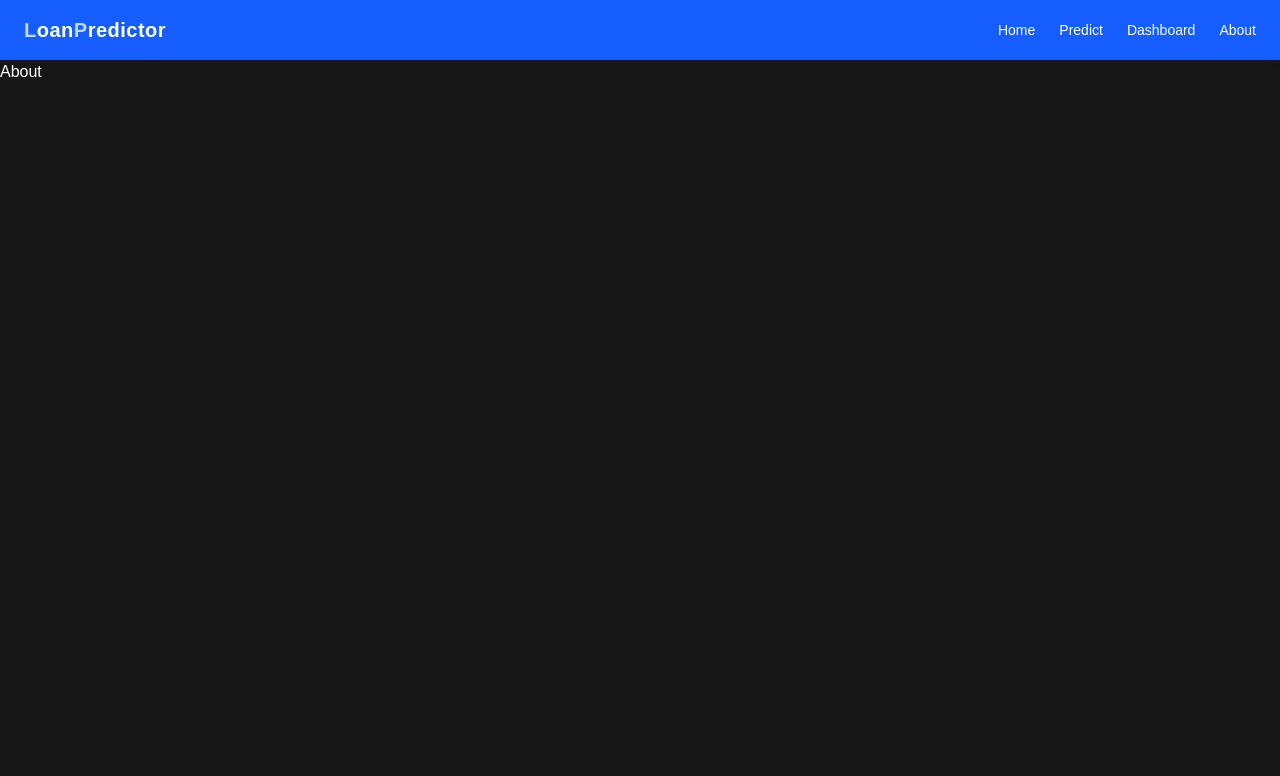
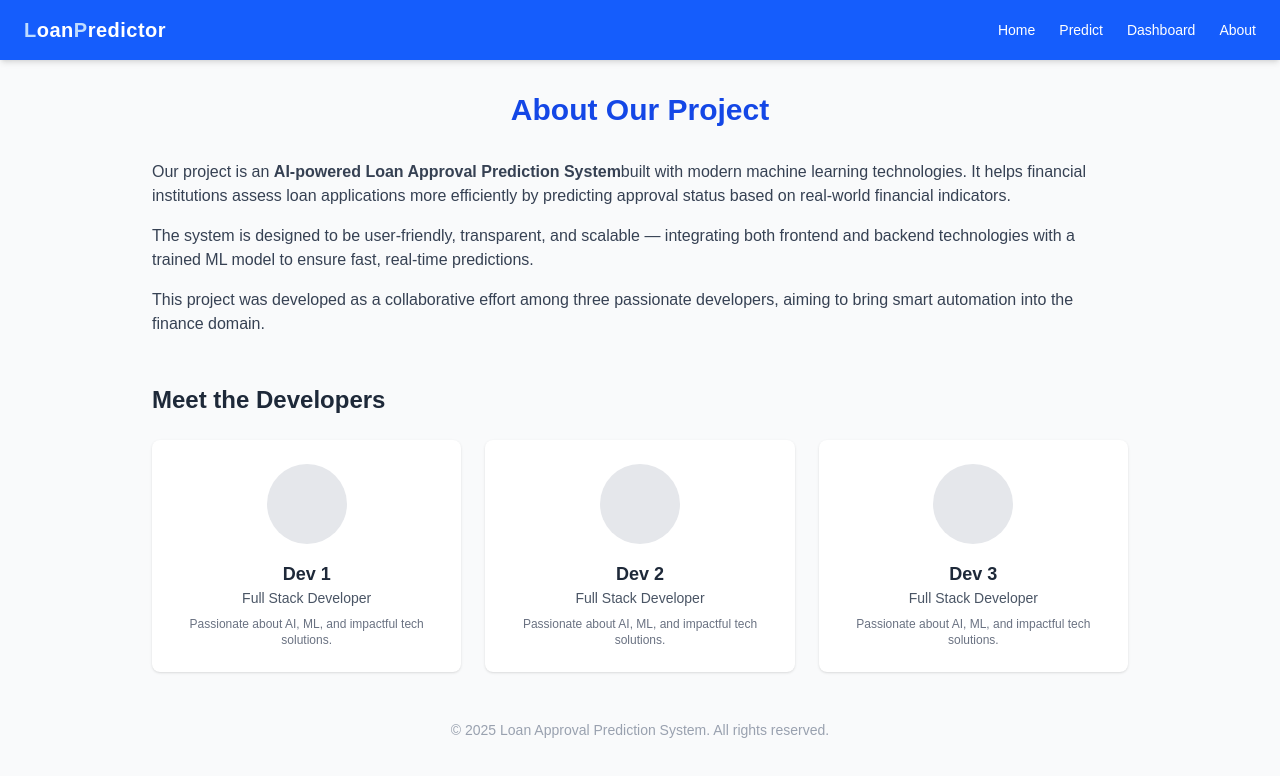
Before and after one commit to prakashwaddar628/loan_approval, a Next.js app in the folder frontend/: page /about in a window 1280 px wide. Shown: the top 776 px of the page. Built offline with nearby package versions, Linux system fonts and the light colour scheme.

Commit message:
about page and predict page connected to the backend

```diff
--- a/frontend/src/app/about/page.tsx
+++ b/frontend/src/app/about/page.tsx
@@ -1,10 +1,65 @@
-import Navbar from "@/components/Navbar"
+"use client";
+
+import Navbar from "@/components/Navbar";
 
 export default function About() {
   return (
-    <>
-    <Navbar />
-    <div>About</div>
-    </>
-  )
+    <div className="min-h-screen bg-gray-50">
+      <Navbar />
+
+      <div className="max-w-5xl mx-auto px-6 py-8">
+        {/* Page Title */}
+        <h1 className="text-3xl font-bold mb-8 text-center text-blue-700">
+          About Our Project
+        </h1>
+
+        {/* Project Description */}
+        <section className="mb-12 text-gray-700 space-y-4">
+          <p>
+            Our project is an <strong>AI-powered Loan Approval Prediction System</strong>
+            built with modern machine learning technologies. It helps financial
+            institutions assess loan applications more efficiently by predicting
+            approval status based on real-world financial indicators.
+          </p>
+          <p>
+            The system is designed to be user-friendly, transparent, and
+            scalable — integrating both frontend and backend technologies
+            with a trained ML model to ensure fast, real-time predictions.
+          </p>
+          <p>
+            This project was developed as a collaborative effort among three
+            passionate developers, aiming to bring smart automation into the
+            finance domain.
+          </p>
+        </section>
+
+        {/* Team Section */}
+        <section className="mb-12">
+          <h2 className="text-2xl font-semibold mb-6 text-gray-800">
+            Meet the Developers
+          </h2>
+          <div className="grid grid-cols-1 md:grid-cols-3 gap-6">
+            {["Dev 1", "Dev 2", "Dev 3"].map((dev, index) => (
+              <div
+                key={index}
+                className="bg-white p-6 rounded-lg shadow text-center"
+              >
+                <div className="w-20 h-20 mx-auto bg-gray-200 rounded-full mb-4" />
+                <h3 className="text-lg font-bold text-gray-800">{dev}</h3>
+                <p className="text-sm text-gray-600">Full Stack Developer</p>
+                <p className="text-xs text-gray-500 mt-2">
+                  Passionate about AI, ML, and impactful tech solutions.
+                </p>
+              </div>
+            ))}
+          </div>
+        </section>
+
+        {/* Footer Note */}
+        <div className="text-center text-sm text-gray-400">
+          &copy; {new Date().getFullYear()} Loan Approval Prediction System. All rights reserved.
+        </div>
+      </div>
+    </div>
+  );
 }
--- a/frontend/src/app/predict/page.tsx
+++ b/frontend/src/app/predict/page.tsx
@@ -1,10 +1,12 @@
 "use client";
 
+import { useState } from "react";
 import Navbar from "@/components/Navbar";
-import { useState } from "react";
 
 export default function Predict() {
   const [formData, setFormData] = useState({
+    name: "",
+    gender: "",
     no_of_dependents: "",
     education: "",
     self_employed: "",
@@ -18,65 +20,93 @@ export default function Predict() {
     bank_asset_value: "",
   });
 
+  const [errors, setErrors] = useState<{ [key: string]: string }>({});
   const [result, setResult] = useState<string | null>(null);
 
-  const handleChange = (
-    e: React.ChangeEvent<HTMLInputElement | HTMLSelectElement>
-  ) => {
+  const validateField = (name: string, value: string) => {
+    let error = "";
+    if (value === "") {
+      error = "This field is required";
+    } else if (!isNaN(Number(value)) && Number(value) < 0) {
+      error = "Value must be non-negative";
+    }
+    setErrors((prev) => ({ ...prev, [name]: error }));
+  };
+
+  const handleChange = (e: React.ChangeEvent<HTMLInputElement | HTMLSelectElement>) => {
     const { name, value } = e.target;
     setFormData((prev) => ({ ...prev, [name]: value }));
+    validateField(name, value);
   };
 
   const handleSubmit = async (e: React.FormEvent) => {
     e.preventDefault();
 
+    const newErrors: any = {};
+    Object.entries(formData).forEach(([key, value]) => {
+      if (value === "") {
+        newErrors[key] = "This field is required";
+      }
+    });
+
+    if (Object.keys(newErrors).length > 0) {
+      setErrors(newErrors);
+      return;
+    }
+
+    const dataToSend = {
+      ...formData,
+      education: formData.education === "Graduate" ? 1 : 0,
+      self_employed: formData.self_employed === "Yes" ? 1 : 0,
+    };
+
     try {
       const res = await fetch("http://127.0.0.1:5000/predict", {
         method: "POST",
         headers: { "Content-Type": "application/json" },
-        body: JSON.stringify(formData),
+        body: JSON.stringify(dataToSend),
       });
 
       const data = await res.json();
       setResult(data.loan_status || "Something went wrong!");
     } catch (err) {
-      console.error("Prediction error: ", err);
-      setResult("Error Occured!");
+      console.error("Prediction error:", err);
+      setResult("Error occurred!");
     }
   };
+
   return (
     <div className="min-h-screen bg-gray-50">
       <Navbar />
       <div className="max-w-3xl mx-auto p-6">
         <h1 className="text-2xl font-bold mb-6">Loan Prediction Form</h1>
 
-        <form
-          onSubmit={handleSubmit}
-          className="space-y-4 bg-white p-6 rounded-lg shadow"
-        >
+        <form onSubmit={handleSubmit} className="space-y-4 bg-white p-6 rounded-lg shadow">
           <div className="grid grid-cols-1 md:grid-cols-2 gap-4">
-          <Input label="Number of Dependents" name="no_of_dependents" type="number" onChange={handleChange} />
-            <Select label="Education" name="education" options={["Graduate", "Not Graduate"]} onChange={handleChange} />
-            <Select label="Self Employed" name="self_employed" options={["Yes", "No"]} onChange={handleChange} />
-            <Input label="Income (₹)" name="income_annum" type="number" onChange={handleChange} />
-            <Input label="Loan Amount (₹)" name="loan_amount" type="number" onChange={handleChange} />
-            <Input label="Loan Term (in months)" name="loan_term" type="number" onChange={handleChange} />
-            <Input label="CIBIL Score" name="cibil_score" type="number" onChange={handleChange} />
-            <Input label="Residential Asset Value" name="residential_assets_value" type="number" onChange={handleChange} />
-            <Input label="Commercial Asset Value" name="commercial_assets_value" type="number" onChange={handleChange} />
-            <Input label="Luxury Asset Value" name="luxury_assets_value" type="number" onChange={handleChange} />
-            <Input label="Bank Asset Value" name="bank_asset_value" type="number" onChange={handleChange} />
+            <Input label="Full Name" name="name" type="text" value={formData.name} error={errors.name} onChange={handleChange} />
+            <Select label="Gender" name="gender" options={["Male", "Female"]} value={formData.gender} error={errors.gender} onChange={handleChange} />
+            <Input label="Number of Dependents" name="no_of_dependents" type="number" value={formData.no_of_dependents} error={errors.no_of_dependents} onChange={handleChange} />
+            <Select label="Education" name="education" options={["Graduate", "Not Graduate"]} value={formData.education} error={errors.education} onChange={handleChange} />
+            <Select label="Self Employed" name="self_employed" options={["Yes", "No"]} value={formData.self_employed} error={errors.self_employed} onChange={handleChange} />
+            <Input label="Income (₹)" name="income_annum" type="number" value={formData.income_annum} error={errors.income_annum} onChange={handleChange} />
+            <Input label="Loan Amount (₹)" name="loan_amount" type="number" value={formData.loan_amount} error={errors.loan_amount} onChange={handleChange} />
+            <Input label="Loan Term (in months)" name="loan_term" type="number" value={formData.loan_term} error={errors.loan_term} onChange={handleChange} />
+            <Input label="CIBIL Score" name="cibil_score" type="number" value={formData.cibil_score} error={errors.cibil_score} onChange={handleChange} />
+            <Input label="Residential Asset Value" name="residential_assets_value" type="number" value={formData.residential_assets_value} error={errors.residential_assets_value} onChange={handleChange} />
+            <Input label="Commercial Asset Value" name="commercial_assets_value" type="number" value={formData.commercial_assets_value} error={errors.commercial_assets_value} onChange={handleChange} />
+            <Input label="Luxury Asset Value" name="luxury_assets_value" type="number" value={formData.luxury_assets_value} error={errors.luxury_assets_value} onChange={handleChange} />
+            <Input label="Bank Asset Value" name="bank_asset_value" type="number" value={formData.bank_asset_value} error={errors.bank_asset_value} onChange={handleChange} />
           </div>
 
-          <button type="submit" className="w-full bg-blue-600 text-white py-3 rounded hover:bg-blue-700 transition">Submit</button>
+          <button type="submit" className="w-full bg-blue-600 text-white py-3 rounded hover:bg-blue-700 transition">
+            Submit
+          </button>
         </form>
 
         {result && (
           <div className="mt-6 text-xl font-semibold text-center">
-            Prediction Result:{" "}
-            <span className={result === "Approved" ? "text-green-600":"text-red-600"}>
-              {result}
-            </span>
+            Prediction Result: {" "}
+            <span className={result === "Approved" ? "text-green-600" : "text-red-600"}>{result}</span>
           </div>
         )}
       </div>
@@ -84,32 +114,38 @@ export default function Predict() {
   );
 }
 
-
-function Input({label, name, type, onChange}:any){
+function Input({ label, name, type, value, error, onChange }: any) {
   return (
     <div>
       <label className="block mb-1 text-sm font-medium text-gray-700">{label}</label>
       <input
-      type={type}
-      name={name}
-      required
-      onChange={onChange}
-      className="w-full border border-gray-300 p-2 rounded"
+        type={type}
+        name={name}
+        value={value}
+        onChange={onChange}
+        className={`w-full border p-2 rounded ${error ? "border-red-500" : "border-gray-300"}`}
       />
+      {error && <p className="text-red-500 text-sm mt-1">{error}</p>}
     </div>
-  )
+  );
 }
 
-function Select ({label, name, options, onChange}:any){
+function Select({ label, name, options, value, error, onChange }: any) {
   return (
     <div>
       <label className="block mb-1 text-sm font-medium text-gray-700">{label}</label>
-      <select name={name} required onChange={onChange} className="w-full border border-gray-300 p-2 rounded">
-        <option value="">--select--</option>
-        {options.map((opt: string, i: number)=>(
+      <select
+        name={name}
+        value={value}
+        onChange={onChange}
+        className={`w-full border p-2 rounded ${error ? "border-red-500" : "border-gray-300"}`}
+      >
+        <option value="">-- Select --</option>
+        {options.map((opt: string, i: number) => (
           <option key={i} value={opt}>{opt}</option>
         ))}
       </select>
+      {error && <p className="text-red-500 text-sm mt-1">{error}</p>}
     </div>
-  )
+  );
 }
```
